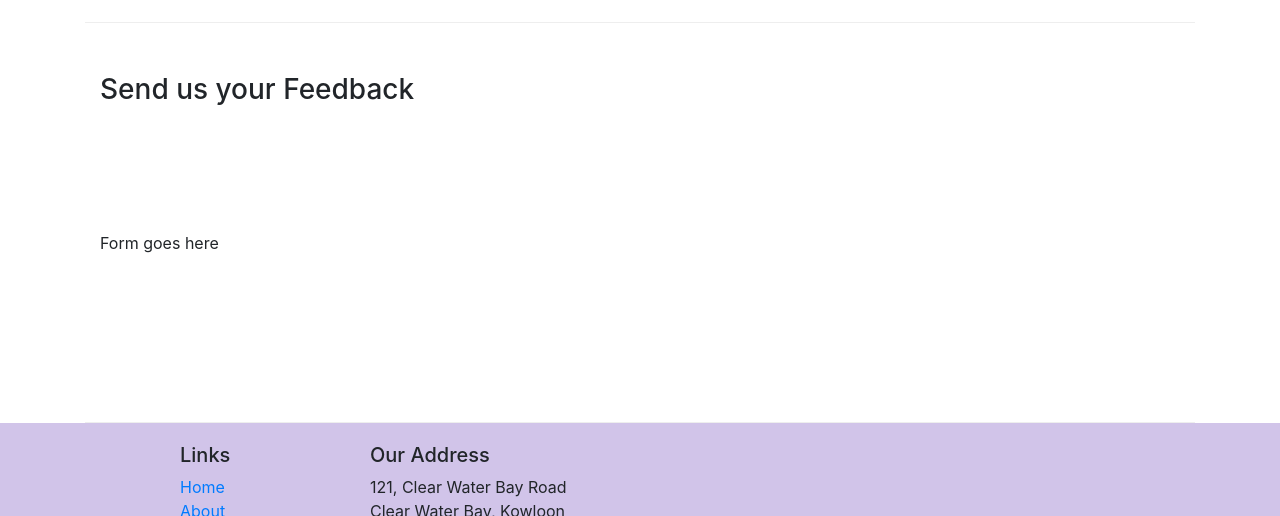
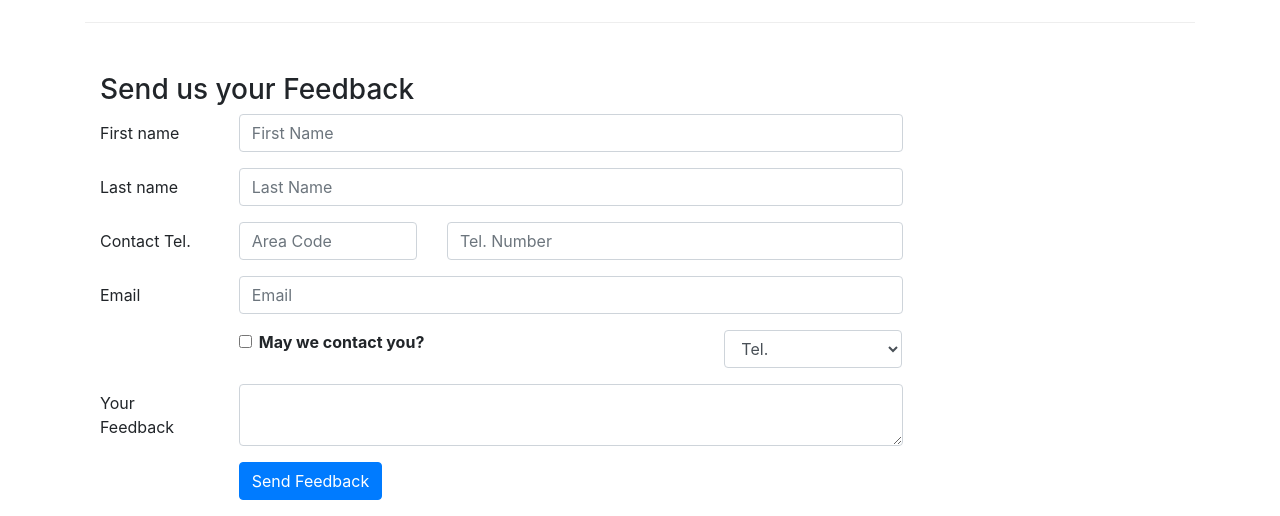
Before and after one commit to anjaliahlawat/bootstrap-project, a website: page contactus.html in a window 1280 px wide. Shown: the part 830-1346 px from the top of the page. Drawn offline with nearby package versions, Linux system fonts and the light colour scheme.

Commit message:
Created feedback form

```diff
--- a/contactus.html
+++ b/contactus.html
@@ -92,7 +92,64 @@
               <h3>Send us your Feedback</h3>
            </div>
             <div class="col-12 col-md-9">
-                Form goes here
+                <form>
+                    <div class="form-group row">
+                         <label for="firstname" class="col-md-2 col-form-label">First name</label>
+                         <div class="col-md-10">
+                             <input type="text" class="form-control" id="firstname" name="firstname" placeholder="First Name">
+                         </div>
+                    </div>
+                    <div class="form-group row">
+                        <label for="lastname" class="col-md-2 col-form-label">Last name</label>
+                        <div class="col-md-10">
+                             <input type="text" class="form-control" id="lastname" name="lastname" placeholder="Last Name">
+                         </div>
+                    </div>
+                    <div class="form-group row">
+                         <label for="telnum" class="col-12 col-md-2 col-form-label">Contact Tel.</label>
+                         <div class="col-5 col-md-3">
+                             <input type="tel" class="form-control" id="areacode" name="areacode" placeholder="Area Code">
+                         </div>
+                         <div class="col-7 col-md-7">
+                            <input type="tel" class="form-control" id="telnum" name="telnum" placeholder="Tel. Number">
+                        </div>
+                    </div>
+                    <div class="form-group row">
+                        <label for="emailid" class="col-md-2 col-form-label">Email</label>
+                        <div class="col-md-10">
+                             <input type="email" class="form-control" id="emailid" name="emailid" placeholder="Email">
+                         </div>
+                    </div>
+                    <div class="form-group row">
+                        <div class="col-md-6 offset-md-2">
+                            <div class="form-check">
+                                <input type="checkbox" class="form-check-input" name="approve" id="approve" value="">
+                                <label class="form-check-label" for="approve">
+                                    <strong>May we contact you?</strong>
+                                </label>
+                            </div>
+                        </div>
+                        <div class="col-md-3 offset-md-1">
+                            <select class="form-control">
+                                <option>Tel.</option>
+                                <option>Email</option>
+                            </select>
+                        </div>
+                    </div>
+                    <div class="form-group row">
+                        <label for="feedback" class="col-md-2 col-form-label">Your Feedback</label>
+                        <div class="col-md-10">
+                             <textarea  class="form-control" id="feedback" name="feedback" row="12"></textarea>
+                         </div>
+                    </div>
+                    <div class="form-group row">
+                        <div class="offset-md-2 col-md-10">
+                            <button type="submit" class="btn btn-primary">
+                                Send Feedback
+                            </button>
+                        </div>
+                    </div>
+                </form>
             </div>
              <div class="col-12 col-md">
             </div>
```
